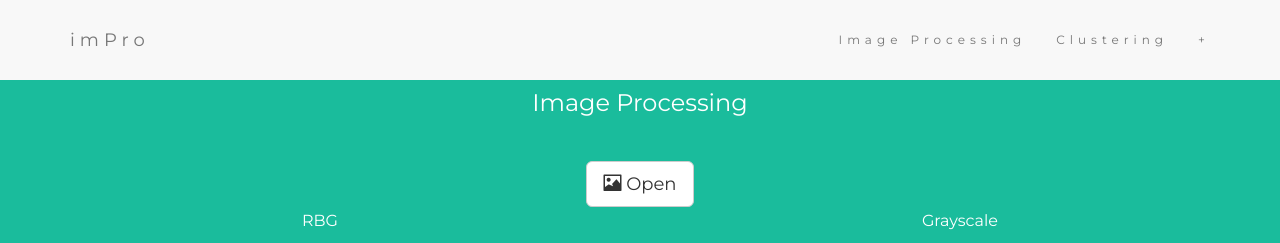
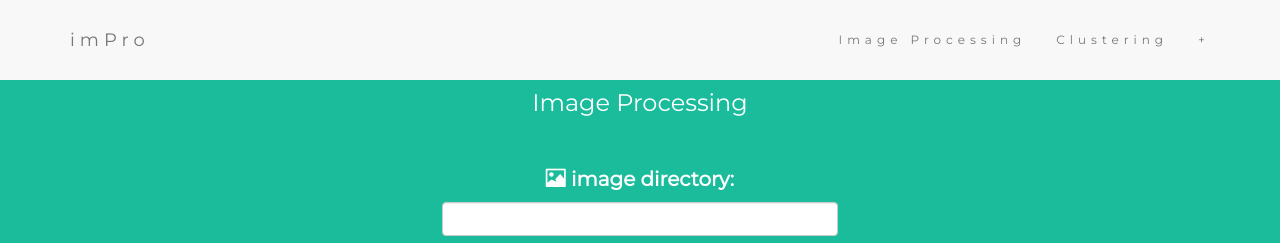
Before and after one commit to eason001/imPro, a Django app: page / in a window 1280 px wide. Shown: the top 243 px of the page. Run offline with Django 3.2, Linux system fonts and the light colour scheme; some libraries are stand-ins or nearby versions.

Commit message:
dir input added

```diff
--- a/imagepro/templates/imagepro/index.html
+++ b/imagepro/templates/imagepro/index.html
@@ -10,6 +10,7 @@
   <link rel="stylesheet" type="text/css" href="{% static 'imagepro/style.css' %}" />
   <script src="https://ajax.googleapis.com/ajax/libs/jquery/1.12.4/jquery.min.js"></script>
   <script src="http://maxcdn.bootstrapcdn.com/bootstrap/3.3.6/js/bootstrap.min.js"></script>
+
 </head>
 
 <body>
@@ -37,17 +38,28 @@
 <!-- First Container -->
 <div class="container-fluid bg-1 text-center" id="impro">
   <h3 class="margin" id="impro">Image Processing</h3>
-  <a href="#" class="btn btn-default btn-lg">
-    <span class="glyphicon glyphicon-picture"></span>   Open
-  </a>
+
+  <div class="row">
+    <div class="col-sm-4">    </div>
+    <div class="col-sm-4">
+      <div class="form-group">
+        <span class="glyphicon glyphicon-picture"></span>
+        <label> image directory:</label>
+        <input type="text" class="form-control" id="usr">
+      </div>
+    </div>
+    <div class="col-sm-4">    </div>
+  </div>
+
+
   <div class="row">
     <div class="col-sm-6">
       <p>RBG</p>
-      <img src="{% static 'imagepro/bibme0_original.png' %}" class="img-responsive margin" style="width:100%" alt="Image">
+      <img src="{% static 'imagepro/sample_original.png' %}" class="center-block" style="width:50%" alt="Image">
     </div>
     <div class="col-sm-6">
       <p>Grayscale</p>
-      <img src="{% static 'imagepro/bibme0_gray.png' %}" class="img-responsive margin" style="width:100%" alt="Image">
+      <img src="{% static 'imagepro/sample_gray.png' %}" class="center-block" style="width:50%" alt="Image">
     </div>
   </div>
   <!--p>Please select one image processing techique</p-->
```
